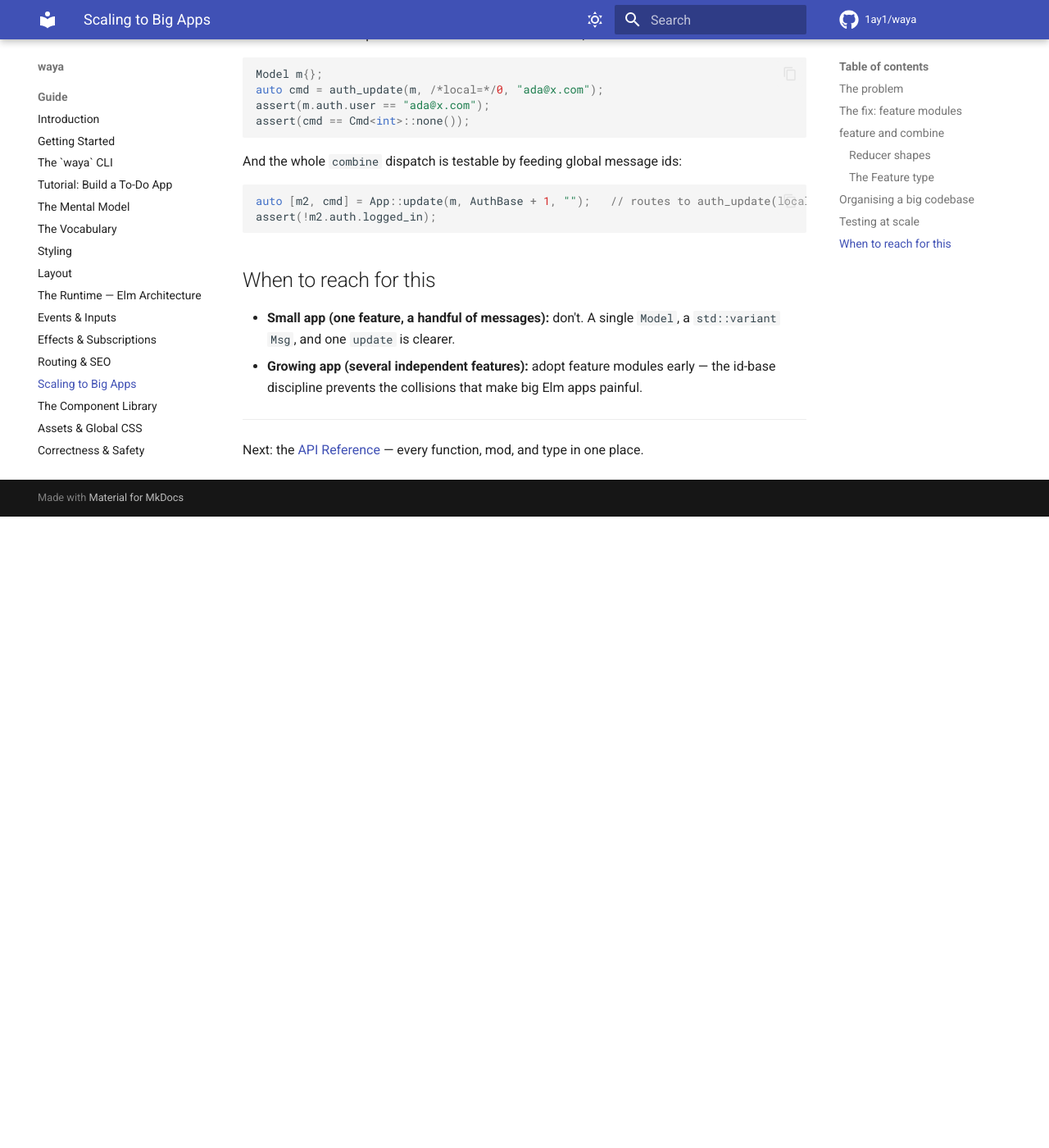
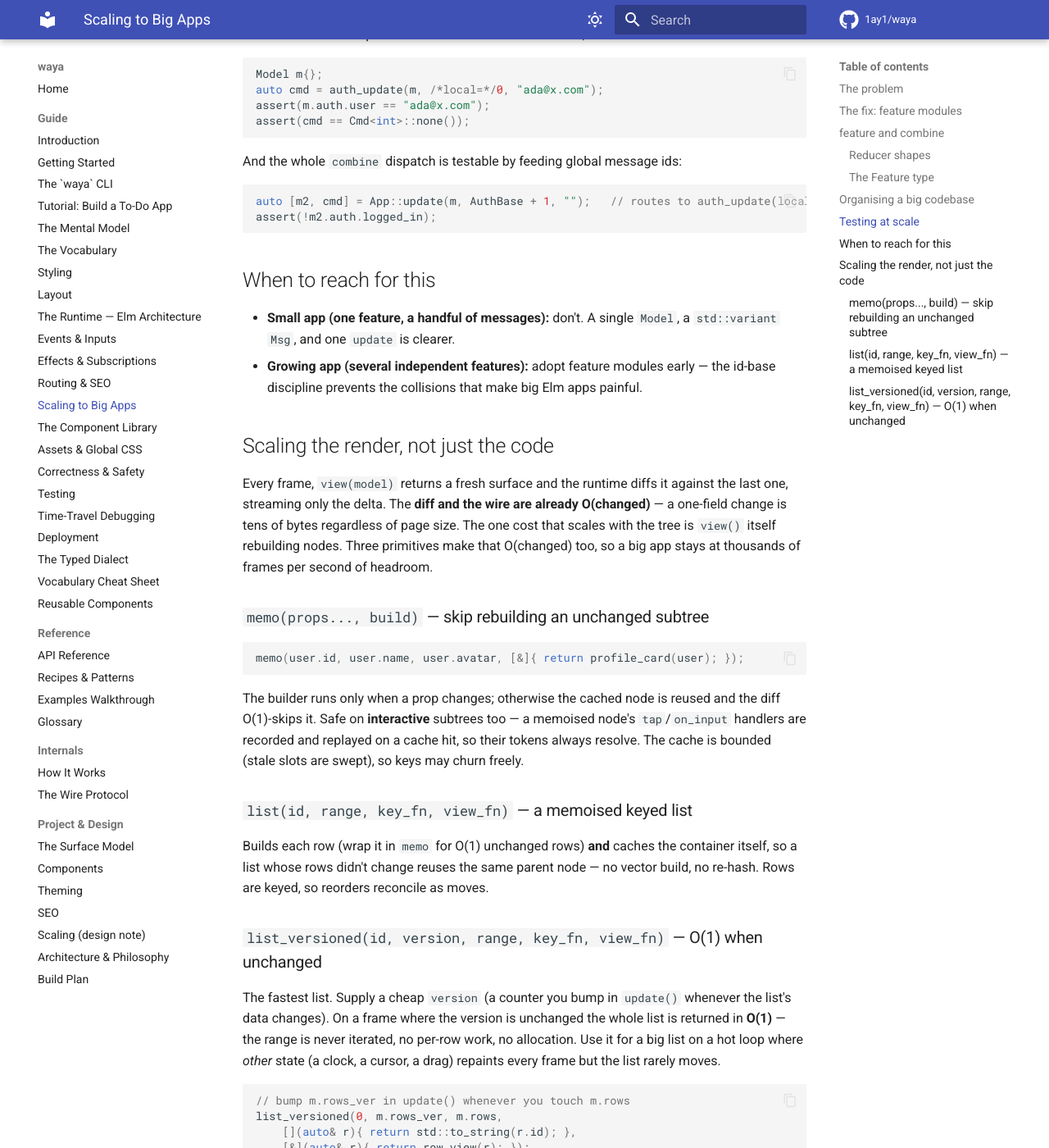
Before and after one commit to 1ay1/waya, an MkDocs documentation site: the page built from docs/10-scaling.md, in a window 1280 px wide and 1400 px high, scrolled down 2552 px. Shown: the whole window at 82% size. Built offline with MkDocs 1.6.1 and Material for MkDocs 9.7.7, drawn with Linux system fonts in a browser that asks for light colours; comment, search, counter and statistics services are not loaded; before the commit the page ends 3182 px from its top, so only the background shows below that; some of the changed text lies outside the part shown.

Commit message:
perf: add list() + list_versioned() memoised keyed containers — unchanged lists render in O(1), making the frame cost O(changed) not O(page size)

````diff
--- a/docs/10-scaling.md
+++ b/docs/10-scaling.md
@@ -138,6 +138,60 @@ assert(!m2.auth.logged_in);
 - **Growing app (several independent features):** adopt feature modules early —
   the id-base discipline prevents the collisions that make big Elm apps painful.
 
+## Scaling the render, not just the code
+
+Every frame, `view(model)` returns a fresh surface and the runtime diffs it
+against the last one, streaming only the delta. The **diff and the wire are
+already O(changed)** — a one-field change is tens of bytes regardless of page
+size. The one cost that scales with the tree is `view()` itself rebuilding
+nodes. Three primitives make that O(changed) too, so a big app stays at
+thousands of frames per second of headroom.
+
+### `memo(props..., build)` — skip rebuilding an unchanged subtree
+
+```cpp
+memo(user.id, user.name, user.avatar, [&]{ return profile_card(user); });
+```
+
+The builder runs only when a prop changes; otherwise the cached node is reused
+and the diff O(1)-skips it. Safe on **interactive** subtrees too — a memoised
+node's `tap`/`on_input` handlers are recorded and replayed on a cache hit, so
+their tokens always resolve. The cache is bounded (stale slots are swept), so
+keys may churn freely.
+
+### `list(id, range, key_fn, view_fn)` — a memoised keyed list
+
+Builds each row (wrap it in `memo` for O(1) unchanged rows) **and** caches the
+container itself, so a list whose rows didn't change reuses the same parent node
+— no vector build, no re-hash. Rows are keyed, so reorders reconcile as moves.
+
+### `list_versioned(id, version, range, key_fn, view_fn)` — O(1) when unchanged
+
+The fastest list. Supply a cheap `version` (a counter you bump in `update()`
+whenever the list's data changes). On a frame where the version is unchanged the
+whole list is returned in **O(1)** — the range is never iterated, no per-row work,
+no allocation. Use it for a big list on a hot loop where *other* state (a clock,
+a cursor, a drag) repaints every frame but the list rarely moves.
+
+```cpp
+// bump m.rows_ver in update() whenever you touch m.rows
+list_versioned(0, m.rows_ver, m.rows,
+    [](auto& r){ return std::to_string(r.id); },
+    [&](auto& r){ return row_view(r); });
+```
+
+**Measured** (a dashboard whose clock ticks every frame while the table is
+unchanged), full frame = `view() + diff + encode`:
+
+| rows  | plain `view()` | per-row `memo` | `list_versioned` |
+|-------|----------------|----------------|------------------|
+| 100   | ~1.3 ms        | ~32 µs         | ~12 µs           |
+| 1000  | ~13.7 ms       | ~207 µs        | ~11 µs           |
+| 10000 | ~140 ms        | ~2 ms          | ~11 µs           |
+
+`list_versioned` is **flat in list size** — the frame cost is O(what changed),
+not O(page). That is the property that keeps a large waya app feeling instant.
+
 ---
 
 Next: the [API Reference](11-api-reference.md) — every function, mod, and type
````
Also changed, not shown: 2 other files.
